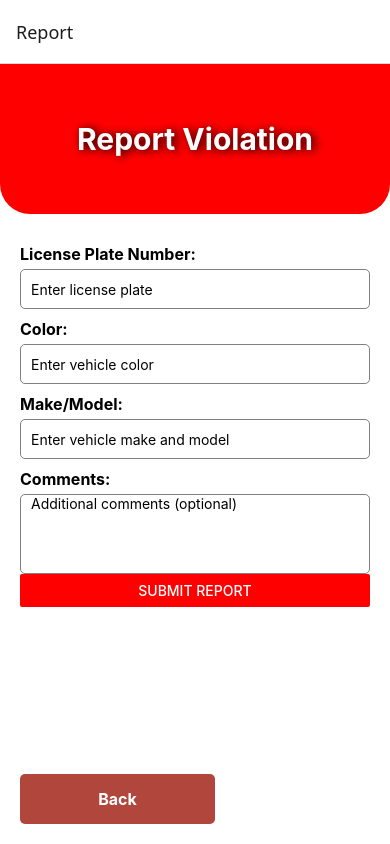
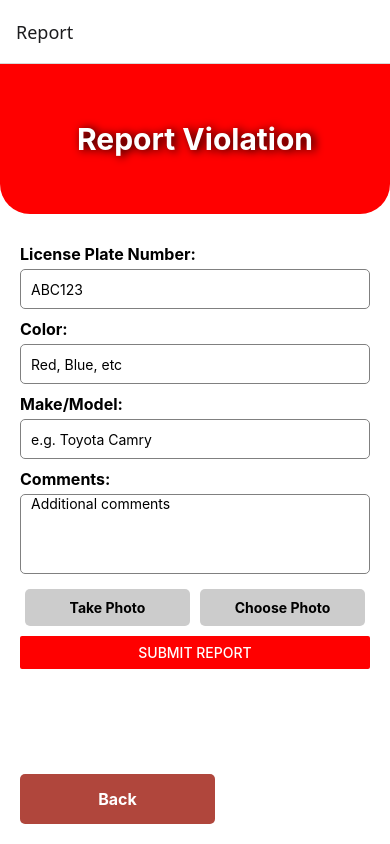
Before and after one commit to UNLV-CS472-672/2025-S-GROUP1-URP, a React Native app: screen /Report in a window 390 px wide. Built offline with nearby package versions, Linux system fonts and the light colour scheme.

Commit message:
Report photo feature

```diff
--- a/screens/ReportScreen.js
+++ b/screens/ReportScreen.js
@@ -1,50 +1,84 @@
-/**
- * ReportScreen Component
- *
- * This screen allows users to report a parking violation by providing details about the vehicle.
- * The submitted report is stored in Firestore, and the logged-in user's ID and a timestamp are automatically included.
- *
- * Features:
- * - Header with the title "Report Violation".
- * - Input fields for license plate number, vehicle color, make/model, and optional comments.
- * - Validation to ensure required fields are filled.
- * - Submission to Firestore with user ID and timestamp.
- * - Success or error alerts based on the submission result.
- *
- * Dependencies:
- * - Firebase Firestore for storing reports.
- * - Firebase Authentication for identifying the logged-in user.
- */
 import React, { useState } from "react";
-import { View, Text, StyleSheet, TextInput, Button, Alert, TouchableOpacity } from "react-native";
-import { collection, addDoc, serverTimestamp } from "firebase/firestore"; // Import serverTimestamp
-import { db, auth } from "../firebaseConfig"; // Import Firestore and Auth
+import {
+  View,
+  Text,
+  StyleSheet,
+  TextInput,
+  Button,
+  Alert,
+  TouchableOpacity,
+  Image,
+  ScrollView,
+} from "react-native";
+import { collection, addDoc, serverTimestamp } from "firebase/firestore";
+import { getStorage } from "firebase/storage";
+import * as ImagePicker from "expo-image-picker";
+import * as FileSystem from "expo-file-system";
+import { db } from "../firebaseConfig";
+import { getAuth } from "firebase/auth";
+const auth = getAuth();
+
 
 export default function ReportScreen({ navigation }) {
   const [licensePlate, setLicensePlate] = useState("");
   const [color, setColor] = useState("");
   const [makeModel, setMakeModel] = useState("");
   const [comments, setComments] = useState("");
+  const [image, setImage] = useState(null);
 
-  /**
-   * handleSubmit Function
-   *
-   * Validates the input fields and submits the report to Firestore.
-   * Includes the logged-in user's ID and a timestamp automatically.
-   * Displays success or error alerts based on the submission result.
-   */
+  const pickImageFromLibrary = async () => {
+    const result = await ImagePicker.launchImageLibraryAsync({
+      mediaTypes: ImagePicker.MediaTypeOptions.Images,
+      allowsEditing: true,
+      quality: 1,
+    });
+    if (!result.canceled && result.assets?.length > 0) {
+      setImage(result.assets[0].uri);
+    }
+  };
+
+  const takePhotoWithCamera = async () => {
+    const permission = await ImagePicker.requestCameraPermissionsAsync();
+    if (!permission.granted) {
+      Alert.alert("Permission required", "Camera access is needed.");
+      return;
+    }
+    const result = await ImagePicker.launchCameraAsync({
+      allowsEditing: true,
+      quality: 1,
+    });
+    if (!result.canceled && result.assets?.length > 0) {
+      setImage(result.assets[0].uri);
+    }
+  };
 
   const handleSubmit = async () => {
     if (!licensePlate || !color || !makeModel) {
-      Alert.alert("Error", "Please fill in all required fields.");
+      Alert.alert("Missing Info", "Please fill out all required fields.");
       return;
     }
 
+    let imageUrl = null;
+
     try {
-      const user = auth.currentUser;
-      if (!user) {
-        Alert.alert("Error", "You must be logged in to submit a report.");
-        return;
+      if (image) {
+        const storage = getStorage();
+        const filename = `violationReports/test_${Date.now()}.jpg`;
+        const uploadUrl = `https://firebasestorage.googleapis.com/v0/b/${storage.app.options.storageBucket}/o/${encodeURIComponent(filename)}?uploadType=media`;
+
+        console.log("Uploading image from:", image);
+        const uploadResult = await FileSystem.uploadAsync(uploadUrl, image, {
+          httpMethod: "POST",
+          headers: { "Content-Type": "image/jpeg" },
+          uploadType: FileSystem.FileSystemUploadType.BINARY_CONTENT,
+        });
+
+        if (uploadResult.status !== 200) {
+          throw new Error("Upload failed with status " + uploadResult.status);
+        }
+
+        imageUrl = `https://firebasestorage.googleapis.com/v0/b/${storage.app.options.storageBucket}/o/${encodeURIComponent(filename)}?alt=media`;
+        console.log("✅ Upload success:", imageUrl);
       }
 
       await addDoc(collection(db, "reports"), {
@@ -52,77 +86,85 @@ export default function ReportScreen({ navigation }) {
         color,
         makeModel,
         comments,
-        userId: user.uid, // Automatically assign the logged-in user’s ID
-        timestamp: serverTimestamp(), // Automatically generate a timestamp
+        imageUrl,
+        timestamp: serverTimestamp(),
+        userId: auth.currentUser?.uid || "unknown"
       });
 
-      Alert.alert("Success", "Report submitted successfully!");
+      Alert.alert("Success", "Report submitted.");
       setLicensePlate("");
       setColor("");
       setMakeModel("");
       setComments("");
-    } catch (error) {
-      console.error("Error submitting report:", error);
-      Alert.alert("Error", "Failed to submit report.");
+      setImage(null);
+    } catch (err) {
+      console.error("Upload failed:", err.message);
+      Alert.alert("Upload Error", "Image upload or report save failed.");
     }
   };
 
   return (
     <View style={styles.container}>
-      {/* Header Section */}
+      {/* Red Header */}
       <View style={styles.header}>
         <Text style={styles.headerText}>Report Violation</Text>
       </View>
 
-      {/* Main Content */}
+      {/* Scrollable Content */}
+      <ScrollView contentContainerStyle={styles.scrollContent}>
         <View style={styles.content}>
-        {/* Vehicle Number Section */}
           <Text style={styles.label}>License Plate Number:</Text>
-
-        {/* License Plate # input Section */}
           <TextInput
             style={styles.input}
-          placeholder="Enter license plate"
             value={licensePlate}
             onChangeText={setLicensePlate}
+            placeholder="ABC123"
           />
 
-        {/* Vehicle Color Section */}
           <Text style={styles.label}>Color:</Text>
-
-        {/* Vehicle Color input Section */}
           <TextInput
             style={styles.input}
-          placeholder="Enter vehicle color"
             value={color}
             onChangeText={setColor}
+            placeholder="Red, Blue, etc"
           />
 
-        {/* Make/Model Section */}
           <Text style={styles.label}>Make/Model:</Text>
-
-        {/* Make/Model Section input */}
           <TextInput
             style={styles.input}
-          placeholder="Enter vehicle make and model"
             value={makeModel}
             onChangeText={setMakeModel}
+            placeholder="e.g. Toyota Camry"
           />
 
-        {/* Comments Section */}
           <Text style={styles.label}>Comments:</Text>
-
-        {/* Comments input */}
           <TextInput
             style={[styles.input, styles.commentInput]}
-          placeholder="Additional comments (optional)"
             value={comments}
             onChangeText={setComments}
+            placeholder="Additional comments"
             multiline
           />
 
+          {/* Image Buttons */}
+          <View style={styles.imageButtons}>
+            <TouchableOpacity style={styles.imageButton} onPress={takePhotoWithCamera}>
+              <Text style={styles.imageButtonText}>Take Photo</Text>
+            </TouchableOpacity>
+            <TouchableOpacity style={styles.imageButton} onPress={pickImageFromLibrary}>
+              <Text style={styles.imageButtonText}>Choose Photo</Text>
+            </TouchableOpacity>
+          </View>
+
+          {/* Image Preview */}
+          {image && (
+            <Image source={{ uri: image }} style={styles.imagePreview} resizeMode="cover" />
+          )}
+
+          {/* Submit */}
           <Button title="Submit Report" onPress={handleSubmit} color="red" />
         </View>
+      </ScrollView>
 
       {/* Back Button */}
       <TouchableOpacity style={styles.backButton} onPress={() => navigation.navigate("Home")}>
@@ -133,32 +175,29 @@ export default function ReportScreen({ navigation }) {
 }
 
 const styles = StyleSheet.create({
-  container: {
-    flex: 1,
-    backgroundColor: "#fff",
-  },
+  container: { flex: 1, backgroundColor: "#fff" },
   header: {
     width: "100%",
-    height: 150, // Adjust height as needed
+    height: 150,
     backgroundColor: "red",
     justifyContent: "center",
     alignItems: "center",
-    borderBottomLeftRadius: 30, // Optional for styling
-    borderBottomRightRadius: 30, // Optional for styling
+    borderBottomLeftRadius: 30,
+    borderBottomRightRadius: 30,
   },
   headerText: {
     fontSize: 30,
     fontWeight: "bold",
     color: "white",
-    // Text Outline Effect
     textShadowColor: "black",
-    textShadowOffset: { width: 3, height: 1 }, // Offset to create the outline
-    textShadowRadius: 10, // Controls the thickness of the outline
+    textShadowOffset: { width: 3, height: 1 },
+    textShadowRadius: 10,
   },
-  content: {
-    flex: 1,
+  scrollContent: {
     padding: 20,
+    paddingBottom: 120, // allows space for Back button
   },
+  content: {},
   label: {
     fontSize: 16,
     fontWeight: "bold",
@@ -176,15 +215,40 @@ const styles = StyleSheet.create({
     height: 80,
     textAlignVertical: "top",
   },
+  imageButtons: {
+    flexDirection: "row",
+    justifyContent: "space-between",
+    marginTop: 15,
+    marginBottom: 10,
+  },
+  imageButton: {
+    backgroundColor: "#ccc",
+    padding: 10,
+    borderRadius: 5,
+    flex: 1,
+    marginHorizontal: 5,
+    alignItems: "center",
+  },
+  imageButtonText: {
+    color: "black",
+    fontWeight: "bold",
+    fontSize: 14,
+  },
+  imagePreview: {
+    width: "100%",
+    height: 200,
+    borderRadius: 8,
+    marginBottom: 10,
+  },
   backButton: {
-    width: "50%", // Half the width of the screen
+    width: "50%",
     backgroundColor: "#B0463C",
     paddingVertical: 15,
     alignItems: "center",
     borderRadius: 5,
-    position: 'absolute',
-    bottom: 20, // Position it at the bottom
-    left: 20, // Position it at the left
+    position: "absolute",
+    bottom: 20,
+    left: 20,
   },
   backButtonText: {
     color: "#fff",
```
Also changed, not shown: package.json (+6 -5 lines), 1 other file (tests, documents, lock files or other folders). Lines whose indentation alone changed are shown as unchanged.
